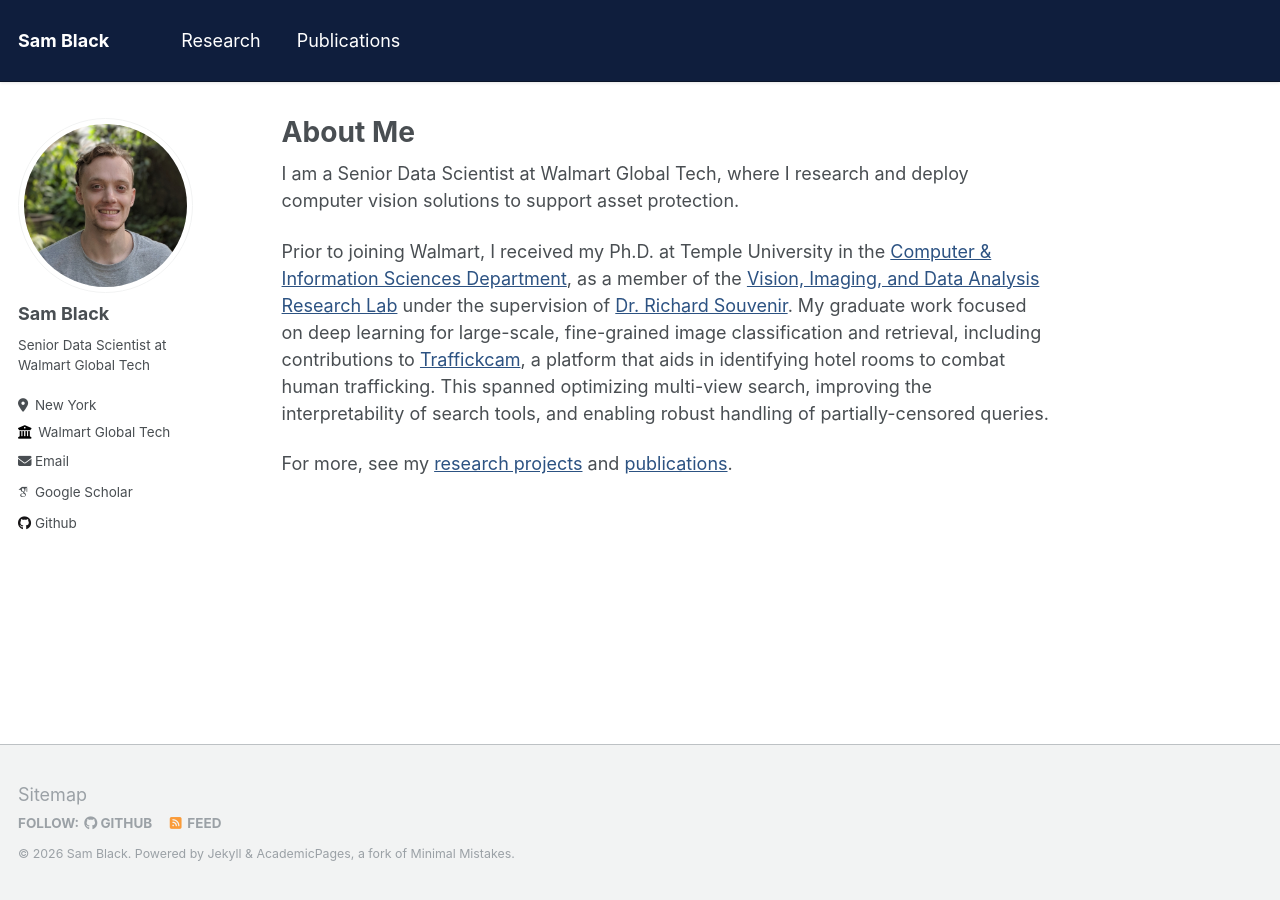
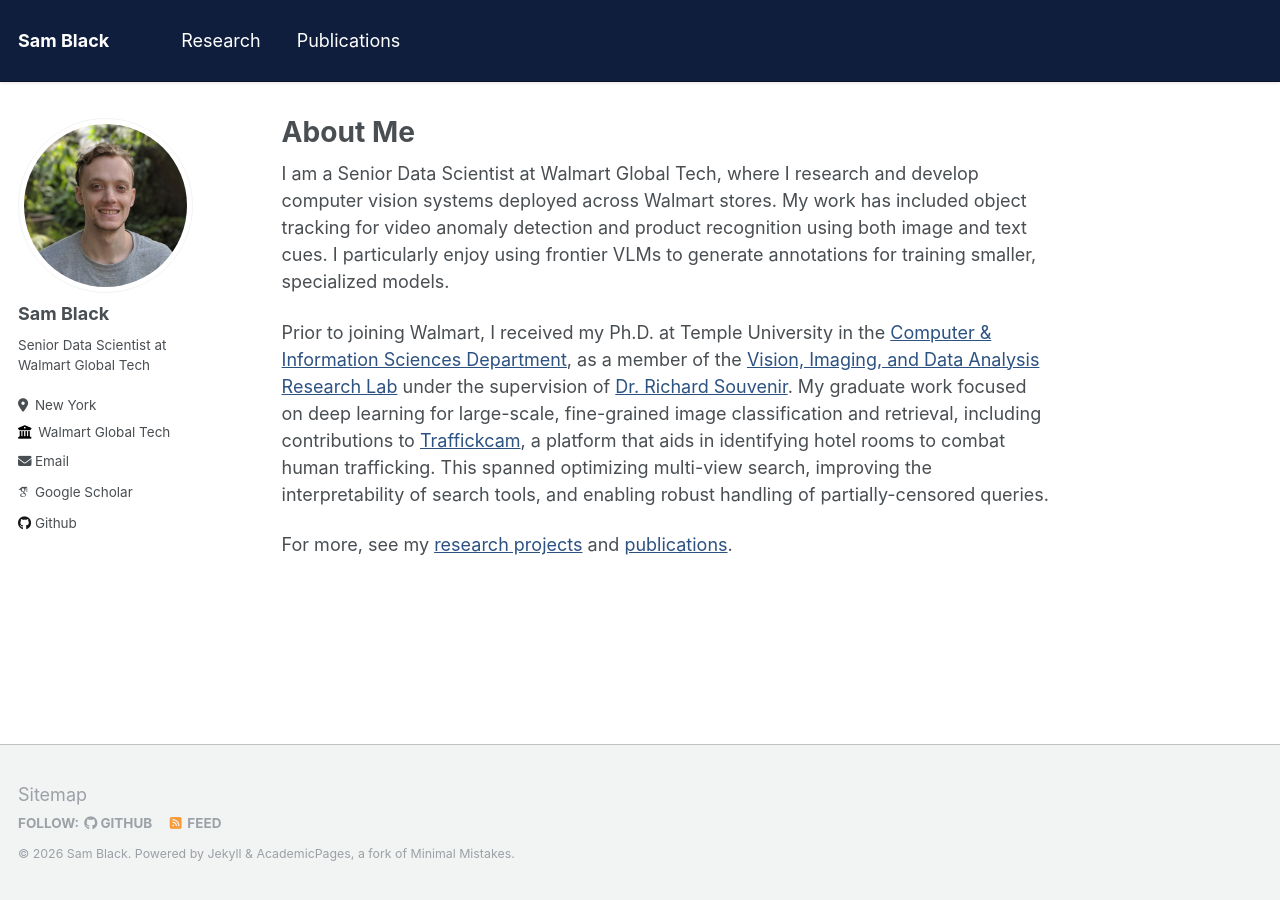
Before and after one commit to sblack15/sblack15.github.io, a Jekyll site: the page built from _pages/about.md, in a window 1280 px wide. Built offline with Jekyll 4.4.1, drawn with Linux system fonts in a browser that asks for light colours; some web fonts are replaced.

Commit message:
Update About page headline
Co-Authored-By: Claude Opus 5.5 <noreply@anthropic.com>

```diff
--- a/_pages/about.md
+++ b/_pages/about.md
@@ -7,7 +7,7 @@ redirect_from:
   - /about.html
 ---
 
-I am a Senior Data Scientist at Walmart Global Tech, where I research and deploy computer vision solutions to support asset protection.
+I am a Senior Data Scientist at Walmart Global Tech, where I research and develop computer vision systems deployed across Walmart stores. My work has included object tracking for video anomaly detection and product recognition using both image and text cues. I particularly enjoy using frontier VLMs to generate annotations for training smaller, specialized models.
 
 Prior to joining Walmart, I received my Ph.D. at Temple University in the [Computer & Information Sciences Department](https://cis.temple.edu), as a member of the [Vision, Imaging, and Data Analysis Research Lab](https://github.com/vidarlab) under the supervision of [Dr. Richard Souvenir](https://cis.temple.edu/~souvenir/). My graduate work focused on deep learning for large-scale, fine-grained image classification and retrieval, including contributions to [Traffickcam](https://traffickcam.com/about-us/), a platform that aids in identifying hotel rooms to combat human trafficking. This spanned optimizing multi-view search, improving the interpretability of search tools, and enabling robust handling of partially-censored queries.
 
```
